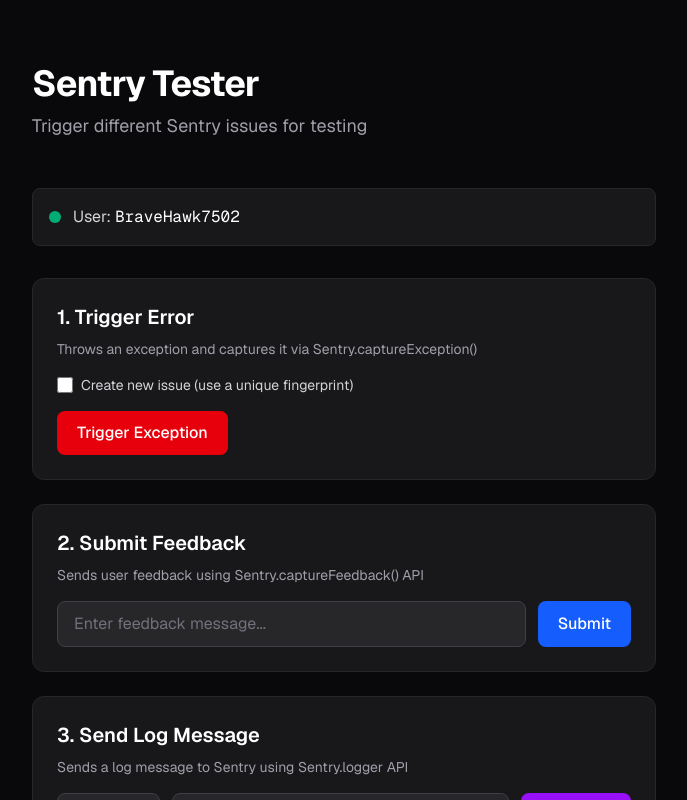
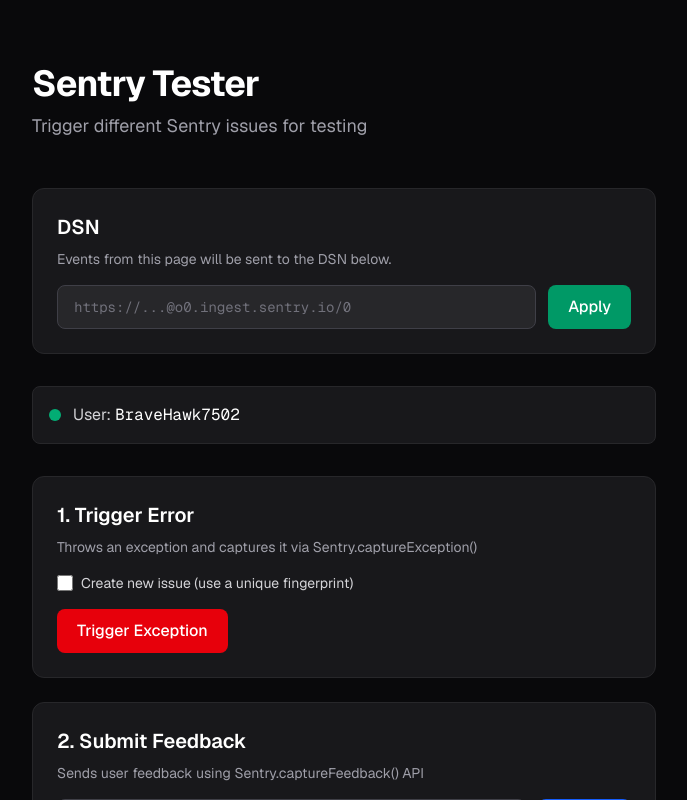
Before and after one commit to malwilley/sentry-tester-app, a Next.js app: page / in a window 1280 px wide. Shown: the top 800 px of the page, without its empty margins (296-983 px from the left). Built offline with nearby package versions, Linux system fonts and the light colour scheme.

Commit message:
Add ability to change the DSN

```diff
--- a/app/page.tsx
+++ b/app/page.tsx
@@ -39,6 +39,11 @@
   const [logMessage, setLogMessage] = useState<string>("");
   const [logLevel, setLogLevel] = useState<LogLevel>("info");
   const [forceNewIssue, setForceNewIssue] = useState<boolean>(false);
+  const [dsn, setDsn] = useState<string>(
+    (Sentry.getClient()?.getOptions()?.dsn as string | undefined) ??
+      process.env.NEXT_PUBLIC_SENTRY_DSN ??
+      ""
+  );
   const { showToast } = useToast();
 
   useEffect(() => {
@@ -50,6 +55,31 @@
       id: crypto.randomUUID(),
     });
   }, []);
+
+  const applyDsn = () => {
+    const nextDsn = dsn.trim();
+    if (!nextDsn) {
+      showToast("Please enter a DSN value", "error");
+      return;
+    }
+
+    const currentOptions = Sentry.getClient()?.getOptions();
+
+    // Re-initialize Sentry so future events use the chosen DSN.
+    // (Sentry doesn't support "hot swapping" DSN without creating a new client.)
+    if (currentOptions) {
+      Sentry.init({
+        ...currentOptions,
+        dsn: nextDsn,
+      });
+    } else {
+      Sentry.init({
+        dsn: nextDsn,
+      });
+    }
+
+    showToast("DSN applied. New events will be sent to this DSN.", "success");
+  };
 
   const triggerError = async () => {
     showToast("Triggering error...", "info");
@@ -165,6 +195,30 @@
             Trigger different Sentry issues for testing
           </p>
         </header>
+
+        <div className="mb-8 p-6 rounded-xl bg-zinc-900 border border-zinc-800">
+          <h2 className="text-xl font-semibold text-white mb-2">DSN</h2>
+          <p className="text-zinc-400 text-sm mb-4">
+            Events from this page will be sent to the DSN below.
+          </p>
+          <div className="flex gap-3">
+            <input
+              type="text"
+              value={dsn}
+              onChange={(e) => setDsn(e.target.value)}
+              onKeyDown={(e) => e.key === "Enter" && applyDsn()}
+              placeholder="https://...@o0.ingest.sentry.io/0"
+              className="flex-1 px-4 py-2.5 rounded-lg bg-zinc-800 border border-zinc-700 text-white placeholder:text-zinc-500 focus:outline-none focus:ring-2 focus:ring-emerald-500 focus:border-transparent font-mono text-sm"
+              aria-label="Sentry DSN"
+            />
+            <button
+              onClick={applyDsn}
+              className="px-5 py-2.5 rounded-lg bg-emerald-600 hover:bg-emerald-500 text-white font-medium transition-colors"
+            >
+              Apply
+            </button>
+          </div>
+        </div>
 
         <div className="mb-8 p-4 rounded-lg bg-zinc-900 border border-zinc-800">
           <div className="flex items-center gap-3">
```
